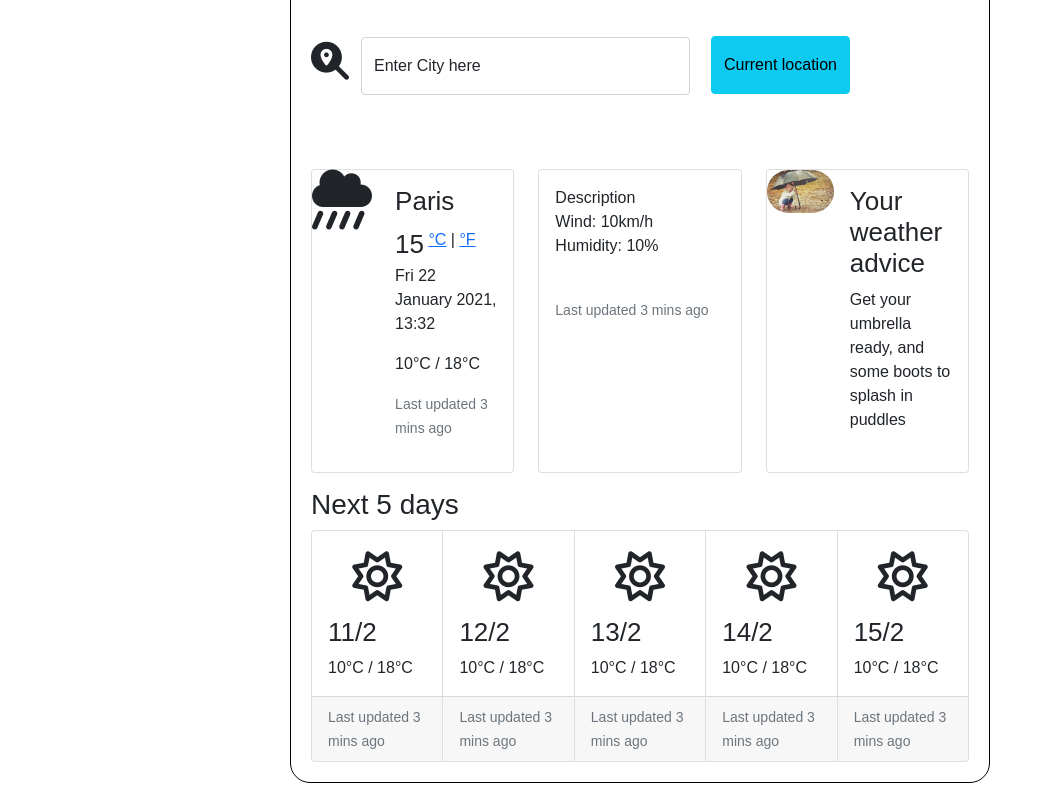
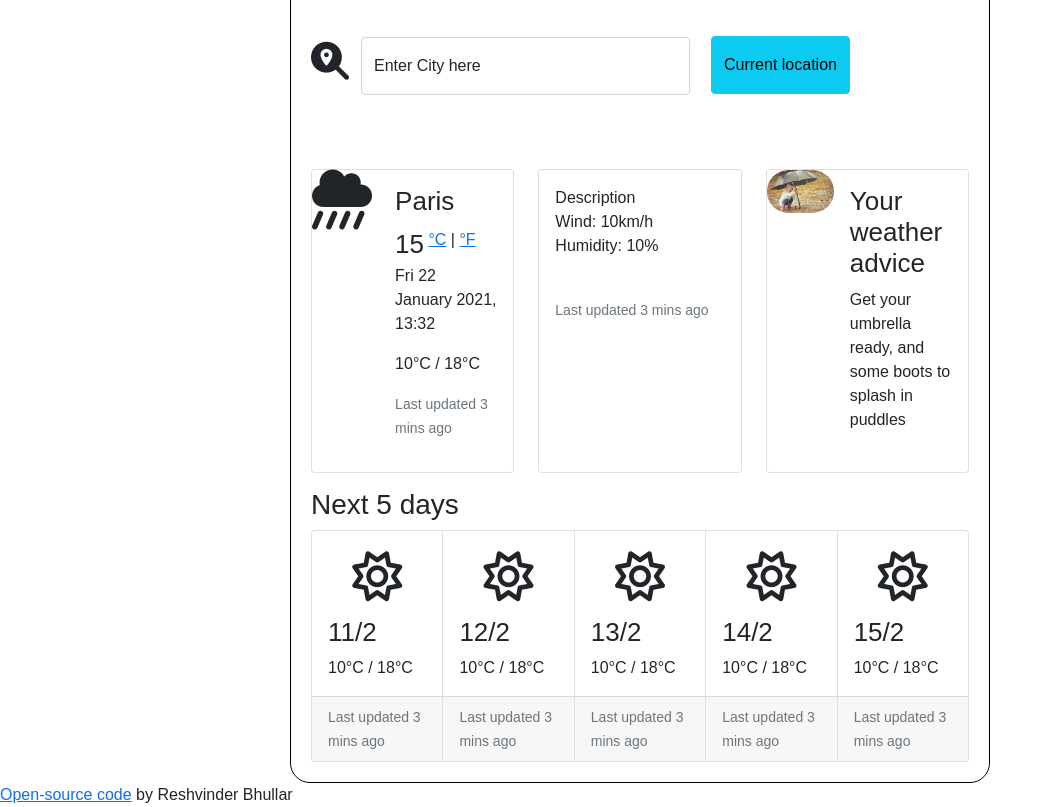
Before and after one commit to Reshvinder/SheCodesChallenge, a plain HTML site: page index.html in a window 1280 px wide. Shown: the part 72-879 px from the top of the page, without its empty margins (0-1053 px from the left). Before the commit the page ends 855 px from the top, so only its background shows below. Drawn offline with nearby package versions, Linux system fonts and the light colour scheme; no server answers; a web font is replaced by a local one.

Commit message:
Added open source code

```diff
--- a/index.html
+++ b/index.html
@@ -155,6 +155,7 @@
             </div>
         </div>
     </div>
+    <div id= "open-source"> <a href="https://github.com/Reshvinder/SheCodesChallenge">Open-source code</a> by Reshvinder Bhullar </div>
 
     </div>
     <script src="src/script.js"></script>
```
